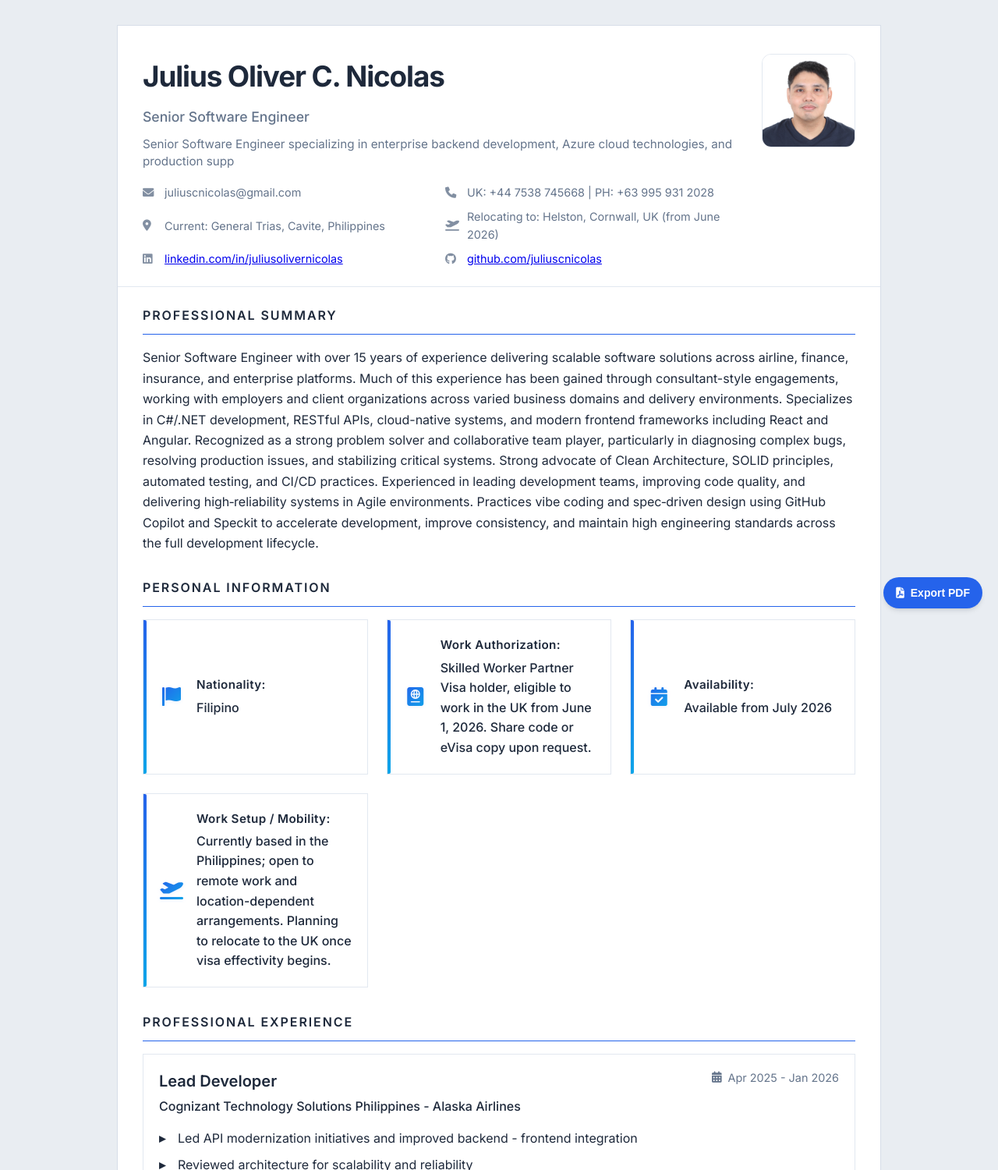
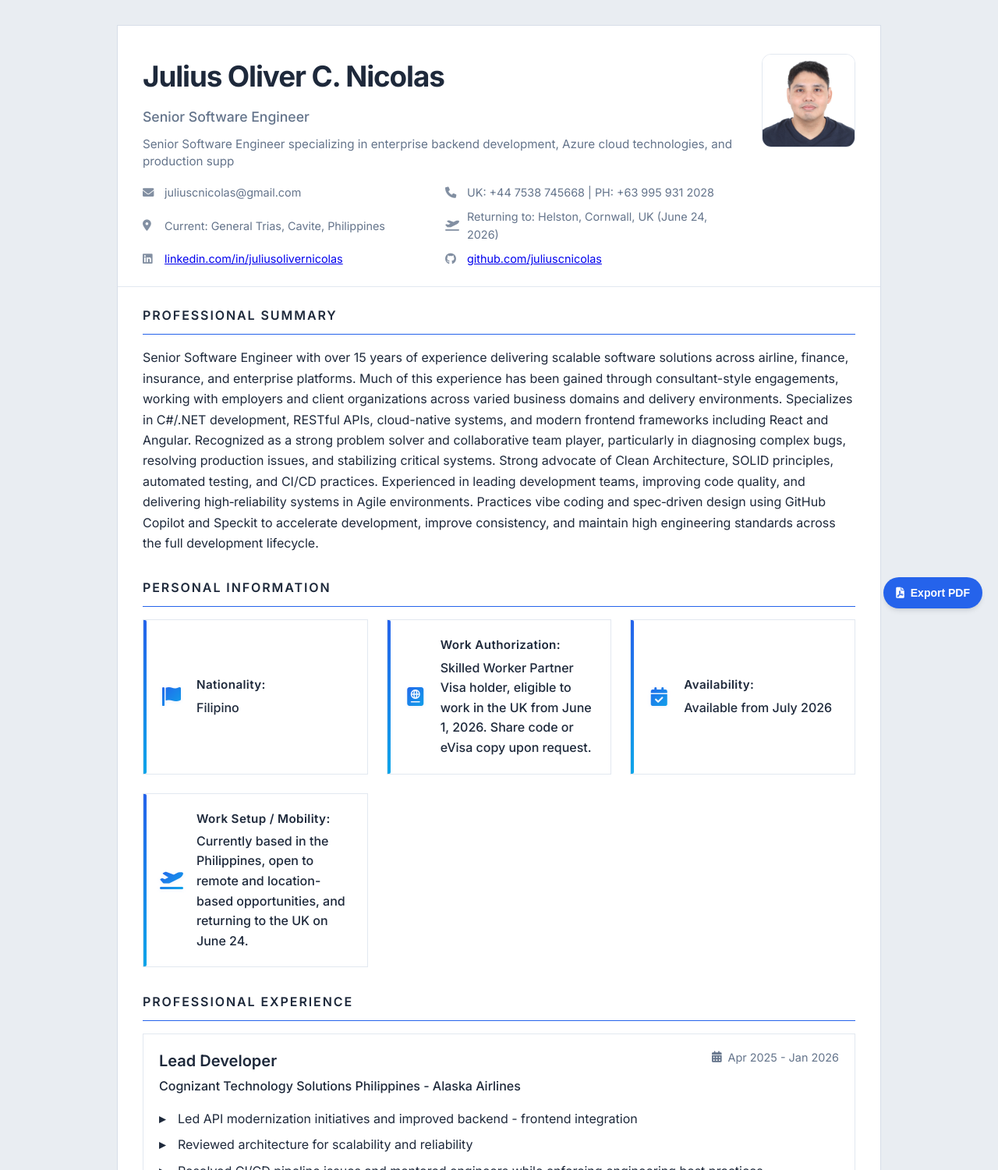
Before and after one commit to juliuscnicolas/my-cv, a plain HTML site: page index.html in a window 1280 px wide. Shown: the top 1500 px of the page at 78% size. Drawn offline with Linux system fonts and the light colour scheme.

Commit message:
updated work setup

```diff
--- a/index.html
+++ b/index.html
@@ -36,7 +36,7 @@
                     </div>
                     <div class="contact-item">
                         <i class="fas fa-plane-departure"></i>
-                        <span>Relocating to: Helston, Cornwall, UK (from June 2026)</span>
+                        <span>Returning to: Helston, Cornwall, UK (June 24, 2026)</span>
                     </div>
                     <div class="contact-item">
                         <i class="fab fa-linkedin"></i>
@@ -92,7 +92,7 @@
                             <i class="fas fa-plane-departure"></i>
                             <div>
                                 <strong>Work Setup / Mobility:</strong>
-                                <span>Currently based in the Philippines; open to remote work and location-dependent arrangements. Planning to relocate to the UK once visa effectivity begins.</span>
+                                <span>Currently based in the Philippines, open to remote and location-based opportunities, and returning to the UK on June 24.</span>
                             </div>
                         </div>
                     </div>
```
